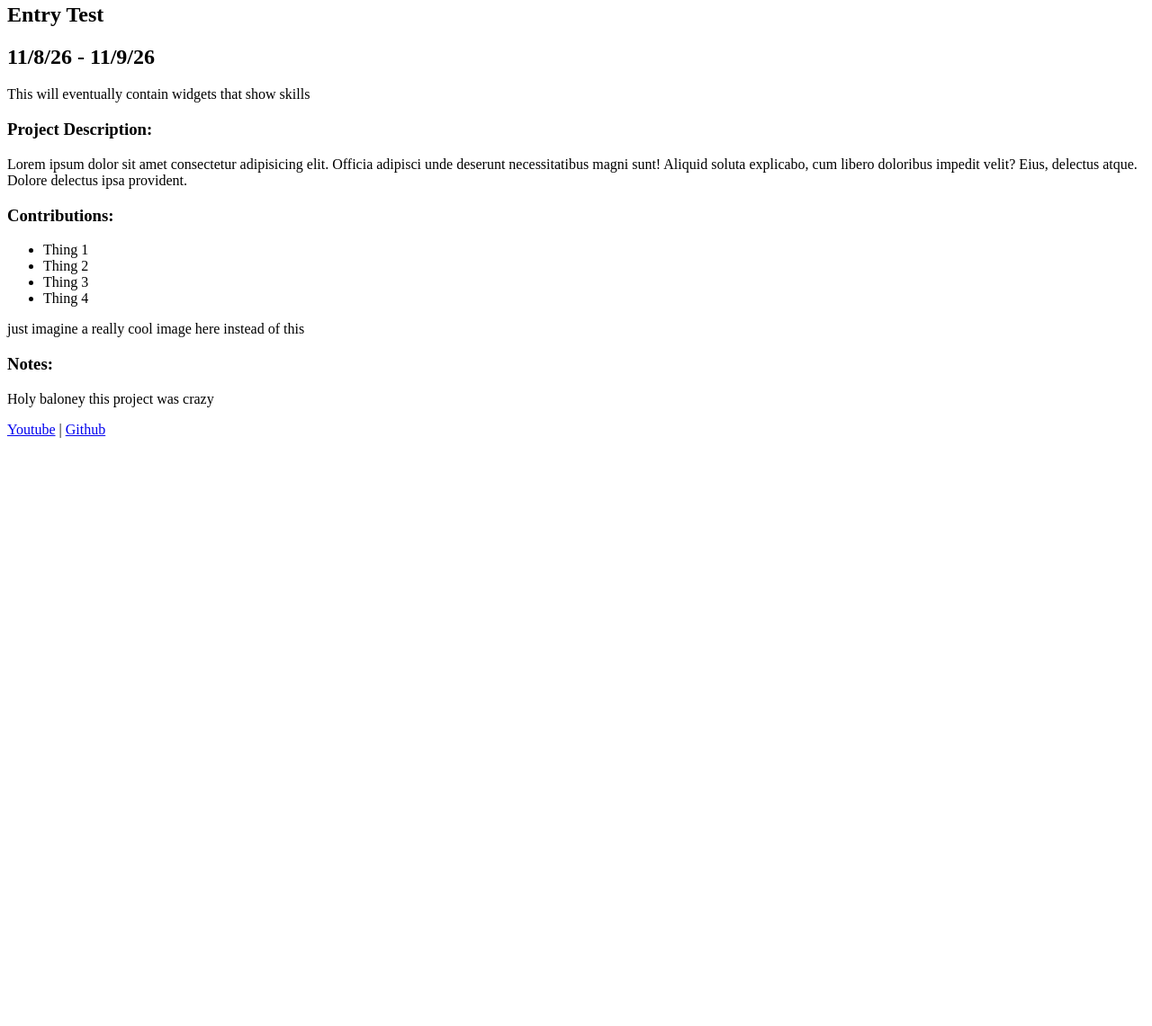
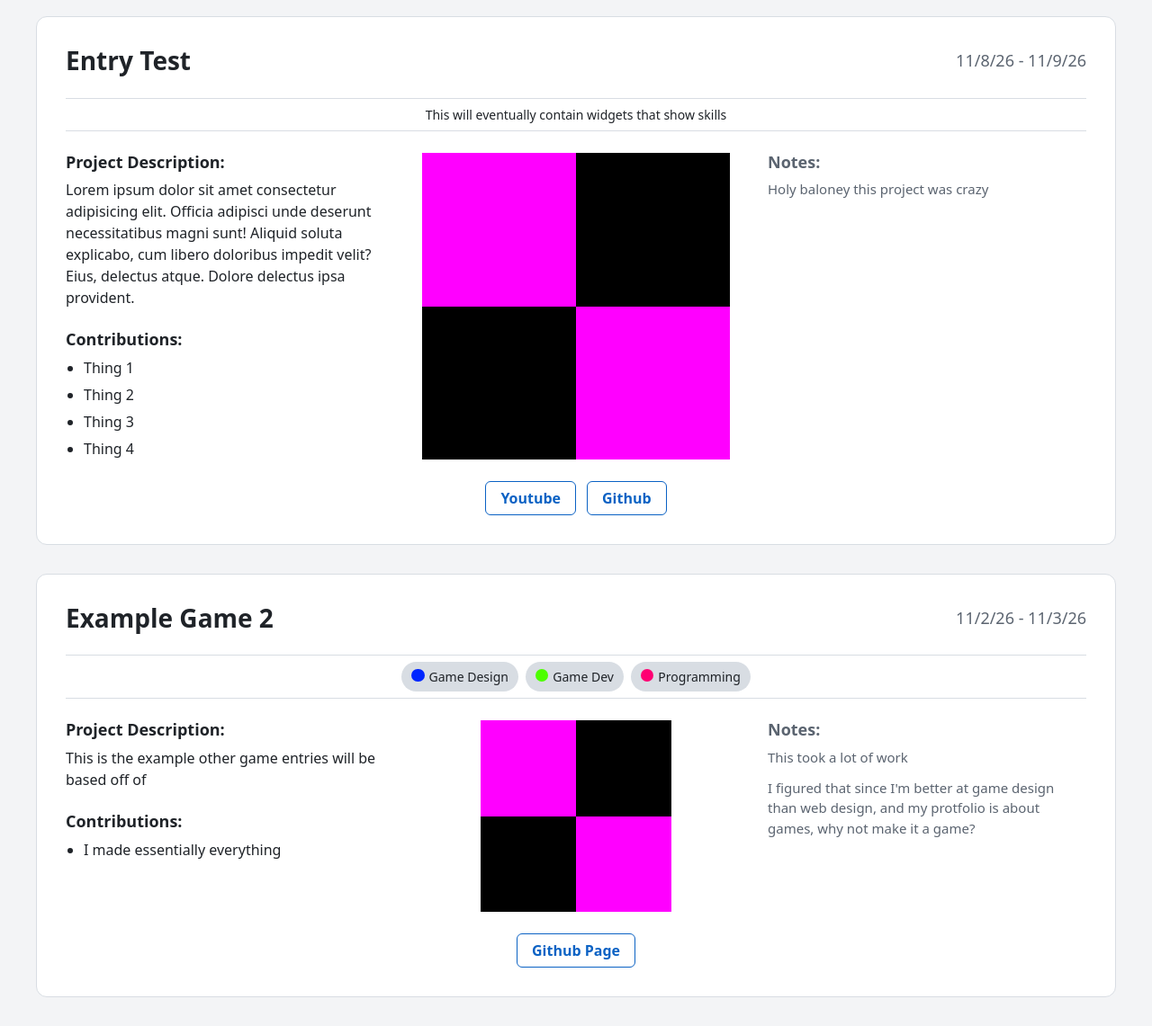
Before and after one commit to ZRedCon/InteractivePortfolio, a plain HTML site: page Webfiles/index.html in a window 1280 px wide. Shown: the part 784-1925 px from the top of the page at 90% size. Before the commit the page ends 1279 px from the top, so only its background shows below. Drawn offline with Linux system fonts and the light colour scheme; no server answers.

Commit message:
Made Web side item display

```diff
--- a/Webfiles/assets/data/game-example-2.json
+++ b/Webfiles/assets/data/game-example-2.json
@@ -1,15 +1,17 @@
 {
 	"name": "Example Game 2",
-	"time": [ "11-2-26", "11-3-26" ],
+	"time": [ "11/2/26", "11/3/26" ],
 	"description": "This is the example other game entries will be based off of",
 	"related-skills": 7,
-	"contribution": "I made essentially everything",
+	"contribution": [
+		"I made essentially everything"
+	],
 	"notes": [
 		"This took a lot of work",
         "I figured that since I'm better at game design than web design, and my protfolio is about games, why not make it a game?"
 	],
-	"main-image": "test1",
-	"slide-show": [ "test1", "test2", "test3" ],
+	"main-image": "Debug/Debug1/pair0",
+	"slide-show": [ "Debug/Debug1/pair0", "Debug/Debug1/pair1" ],
 	"related-links": [
 		{
 			"display-test": "Github Page",
--- a/Webfiles/assets/data/game-example.json
+++ b/Webfiles/assets/data/game-example.json
@@ -1,9 +1,9 @@
 {
 	"name": "Example Game",
-	"time": [ "11-3-26", "11-4-26" ],
+	"time": [ "11/3/26", "11/4/26" ],
 	"description": "_",
 	"related-skills": 0,
-	"contribution": "_",
+	"contribution": [ ],
 	"notes": [
 		"_"
 	],
--- a/Webfiles/index.html
+++ b/Webfiles/index.html
@@ -3,23 +3,25 @@
 <head>
 	<meta charset="utf-8" />
 	<title>Interactive Portfolio</title>
+    <link rel="stylesheet" href="https://cdnjs.cloudflare.com/ajax/libs/font-awesome/7.0.1/css/all.min.css" integrity="sha512-2SwdPD6INVrV/lHTZbO2nodKhrnDdJK9/kg2XD1r9uGqPo1cUbujc+IYdlYdEErWNu69gVcYgdxlmVmzTWnetw==" crossorigin="anonymous" referrerpolicy="no-referrer" class="native-dark-class-original">
 	<meta name="viewport" content="width=device-width, initial-scale=1, maximum-scale=1.0, user-scalable=no">
 	<link rel="shortcut icon" href="assets/images/famicons/famicon-16.png" type="image/x-icon" sizes="16x16">
     <link rel="shortcut icon" href="assets/images/famicons/famicon-32.png" type="image/x-icon" sizes="32x32">
     <link rel="shortcut icon" href="assets/images/famicons/famicon-48.png" type="image/x-icon" sizes="48x48">
     <link rel="stylesheet" href="styles/default-styles.css">
+    <link rel="stylesheet" href="styles/exhibit.css">
     <script src="src/main.js" type="module"></script>
 </head>
 <body>
     <h1>Welcome to the interactive Portfolio!</h1>
     <!-- Godot game window (Godot's Web export writes into the godot/ folder) -->
     <iframe id="godot-frame" src="godot/index.html" title="Interactive Portfolio" allowfullscreen></iframe>
-    <h2>If the project doesn't load below is a purly web side version of the same data</h2>
-
-    <div class="exhibit">
+    <h2>If the project doesn't load below is a purely web side version of the same data</h2>
+    <!-- One exhibit (portfolio entry). Its layout lives in styles/exhibit.css. -->
+    <article class="exhibit">
         <section class="header">
             <h2 class="entry-name">Entry Test</h2>
-            <h2 class="date">11/8/26 - 11/9/26</h2>
+            <p class="date">11/8/26 - 11/9/26</p>
         </section>
         <section class="skills">
             <p>This will eventually contain widgets that show skills</p>
@@ -42,7 +44,7 @@
             </section>
 
             <section class="slide-show">
-                just imagine a really cool image here instead of this
+                <img src="assets/images/Debug/Debug1/pair1.png" alt="Placeholder: magenta and black checkerboard">
             </section>
 
             <section class="text-unimportant">
@@ -52,10 +54,12 @@
 
         </section>
         <section class="links">
-            <a href="https://www.youtube.com/">Youtube</a> |
+            <a href="https://www.youtube.com/">Youtube</a>
             <a href="https://www.youtube.com/">Github</a>
         </section>
-    </div>
+    </article>
+
+    <div id="exhibits"></div>
 
 </body>
 </html>
--- /dev/null
+++ b/Webfiles/src/entryToExhibit.js
@@ -0,0 +1,102 @@
+
+function getHTMLFromEntry(object) {
+    let exhibit = `
+    <article class="exhibit">
+        ${convertToHeader(object)}
+        ${convertToSkills(object[ "related-skills" ])}
+        ${convertToContent(object)}
+        ${convertToLinks(object[ "related-links" ])}
+    </article>`;
+
+    return exhibit;
+}
+
+function convertToHeader(object) {
+    return `<section class="header">
+            <h2 class="entry-name">${object.name}</h2>
+            <p class="date">${object.time[0]} - ${object.time[1]}</p>
+        </section>`;
+}
+
+function convertToContent(object) {
+    return `<section class="content"><section class="text-important">
+                ${convertToDescription(object.description)}
+                ${convertToContribution(object.contribution)}
+            </section>
+            ${convertToSlideShow(object["slide-show"], object.name)}
+            ${convertToNotes(object.notes)}</section>`
+}
+
+function convertToNotes(notes) {
+    let list = `<section class="text-unimportant"><h3>Notes:</h3>`;
+    for (const item of notes) {
+        list += `<p>${item}</p>`;
+    }
+    return list + `</section>`;
+}
+
+function convertToDescription(description) {
+    let desc = `<section class="proj-desc"><h3>Project Description:</h3><p>${description}</p></section>`;
+    return desc;
+}
+
+function convertToContribution(contributions) {
+    let list = `<section class="contribution"><h3>Contributions:</h3><ul>`;
+    for (const item of contributions) {
+        list += `<li>${item}</li>`;
+    }
+    return list + `</ul></section>`;
+}
+
+function convertToLinks(links) {
+    let output = `<section class="links">`;
+    for (const item of links) {
+        output += `<a href="${item["url"]}">${item["display-test"]}</a>`;
+    }
+    return output + `</section>`;
+}
+
+//TODO
+function convertToSlideShow(slideShow, name) {
+    let output = `<section class="slide-show">`;
+
+    for (const item of slideShow) {
+        output += `
+        <img src="assets/images/${item}.png" alt="Image for: ${name}">`;
+    }
+    console.log(output);
+    //return `<section class="slide-show"><img src="assets/images/${slideShow[0]}.png" alt="Placeholder: magenta and black checkerboard"></section>`;
+    return output + `</section>`;
+}
+
+const SKILLS = [
+    "Game Design",
+	"Game Dev",
+	"Programming",
+	"Web Design & Dev",
+	"Music Comp",
+	"Audio Design",
+	"Art",
+	"UI/UX",
+	"Production"
+];
+
+const SEED = 951;
+
+function convertToSkills(skills) {
+    let output = `<section class="skills">`;
+    let index = 0;
+    let value = skills;
+    while (value > 0) {
+        if (value & 1 == 1) {
+            output += `<span class="skill"><div style="background-color: hsl( ${SEED * (index+1)} 100% 50%); "></div><span>${SKILLS[ index ]}</span></span>`;
+        }
+        index++;
+        value >>= 1;
+    }
+    return output + `</section>`;
+}
+
+
+
+export { getHTMLFromEntry }
--- a/Webfiles/src/main.js
+++ b/Webfiles/src/main.js
@@ -1,6 +1,5 @@
-// Each portfolio entry is one JSON file in assets/data/. Browsers can't list a folder, so the file
-// names come from assets/data-index.json, which the Godot project's Portfolio Data plugin keeps
-// up to date.
+import * as ToHTML from './entryToExhibit.js'
+
 const DATA_PATH = "assets/data/";
 const DATA_INDEX_PATH = "assets/data-index.json";
 
@@ -30,4 +29,6 @@ window.onload = async () => {
     const entries = await Promise.all(fileNames.map(loadEntry));
     objects = entries.filter((entry) => entry !== null);
     console.log("DONE!", objects);
+    let conversion = ToHTML.getHTMLFromEntry(objects[0]);
+    document.querySelector("#exhibits").innerHTML += conversion;
 };
--- a/Webfiles/styles/default-styles.css
+++ b/Webfiles/styles/default-styles.css
@@ -1,11 +1,42 @@
+/* Page-wide colors. Other stylesheets (like exhibit.css) use these through var(--name),
+   so changing a value here changes it everywhere. All text colors pass WCAG AA contrast. */
+:root {
+    --color-page: #f3f4f6;      /* page background */
+    --color-surface: #ffffff;   /* exhibit cards */
+    --color-text: #1f2328;      /* main text */
+    --color-muted: #5b6470;     /* secondary text: dates, notes */
+    --color-border: #d8dde3;    /* thin divider lines and card outlines */
+    --color-accent: #0b62c4;    /* links */
+}
+
+/* Makes width/height include padding and borders, so sizes add up the way you'd expect. */
+*,
+*::before,
+*::after {
+    box-sizing: border-box;
+}
+
+body {
+    /* Each OS's own UI font (Segoe UI on Windows, San Francisco on Apple, Roboto on Android). */
+    font-family: system-ui, -apple-system, "Segoe UI", Roboto, "Helvetica Neue", Arial, sans-serif;
+    line-height: 1.5;
+    color: var(--color-text);
+    background-color: var(--color-page);
+}
+
+h1,
+h2,
+h3 {
+    line-height: 1.2;
+}
+
 h1 {
     text-align: center;
 }
 
-/* Godot game window: 16:9 like the project's viewport, capped to 80% of the browser height */
 #godot-frame {
     display: block;
-    width: min(100%, 1280px, calc(80vh * 16 / 9));
+    width: min(100%, calc(80vh * 16 / 9));
     aspect-ratio: 16 / 9;
     margin: 0 auto;
     border: none;
--- /dev/null
+++ b/Webfiles/styles/exhibit.css
@@ -0,0 +1,236 @@
+/* =============================================================================
+   Exhibit: one portfolio entry, laid out from the reference images in
+   assets/images/exhibit-layout-refs/.
+
+   The rules at the top are the THIN (mobile) layout. The @media block at the
+   bottom switches to the WIDE layout once the window is at least 60em wide
+   (960px at the browser's default text size).
+
+   Class -> reference color:
+     .entry-name     red        .date           pink       .skills  orange
+     .proj-desc      yellow     .contribution   green
+     .slide-show     cyan       .text-unimportant  blue (notes)
+     .links          purple
+   ============================================================================= */
+
+.exhibit {
+    --exhibit-gap: 1.25rem;   /* space between sections, and between columns */
+    --exhibit-pad: 1rem;      /* space between the card's edge and its contents */
+
+    display: flex;
+    flex-direction: column;
+    gap: var(--exhibit-gap);
+    max-width: 75rem;         /* past 1200px the exhibit stops growing and stays centered */
+    margin: 2rem auto;
+    padding: var(--exhibit-pad);
+    background-color: var(--color-surface);
+    border: 1px solid var(--color-border);
+    border-radius: 12px;
+    overflow-wrap: anywhere;  /* long words/URLs wrap instead of pushing a column wider */
+}
+
+/* Spacing comes from the flex gaps and the rules below, not the browser's default margins. */
+.exhibit :where(h2, h3, p, ul) {
+    margin: 0;
+}
+
+/* ---- Red + pink: entry name and date ------------------------------------- */
+
+/* Thin: name on one line, date on the line below it. */
+.header {
+    display: flex;
+    flex-direction: column;
+    gap: 0.25rem;
+}
+
+.entry-name {
+    font-size: 1.5rem;
+}
+
+.date {
+    text-align: right;
+    color: var(--color-muted);
+    font-variant-numeric: tabular-nums;   /* every digit is the same width, so dates line up */
+    white-space: nowrap;
+}
+
+/* ---- Orange: skills ------------------------------------------------------ */
+
+.skills {
+    display: flex;
+    flex-wrap: wrap;            /* lots of skills flow onto a second row */
+    justify-content: center;
+    align-items: center;
+    gap: 0.5rem;
+    padding-block: 0.5em;       /* half a character of space above and below the widgets */
+    border-block: 1px solid var(--color-border);
+    font-size: 0.875rem;
+}
+
+.skill {
+    display: inline;
+    border-radius: 9999999px;
+    padding: 6px 11px;
+    background-color: var(--color-border);
+
+}
+
+.skill > div {
+    display: inline-block;
+    border-radius: 50%;
+    width: 0.9rem;
+    height: 0.9rem;
+}
+
+.skill > span {
+    padding-left: 5px;
+}
+
+/* ---- Content: description, contribution, slideshow, notes ---------------- */
+
+.content {
+    display: flex;
+    flex-direction: column;
+    gap: var(--exhibit-gap);
+}
+
+/* Yellow + green. Side by side while each column can be at least 16rem (256px) wide;
+   on narrower screens (phones) they stack, since thinner columns get hard to read. */
+.text-important {
+    display: flex;
+    flex-wrap: wrap;
+    gap: var(--exhibit-gap);
+}
+
+.proj-desc,
+.contribution {
+    flex: 1 1 16rem;            /* same basis + same grow = always the same width */
+}
+
+.exhibit h3 {
+    margin-bottom: 0.5rem;
+    font-size: 1.125rem;
+}
+
+.exhibit p + p {
+    margin-top: 0.75em;
+}
+
+.contribution ul {
+    padding-left: 1.25rem;
+}
+
+.contribution li + li {
+    margin-top: 0.375em;
+}
+
+/* Cyan: the slideshow is a frame, and the image is scaled up or down to fit inside it
+   (centered, never cropped). Because the image is positioned "absolute", its own size
+   never pushes the layout around, and later slides of other sizes won't either. */
+.slide-show {
+    order: -1;                  /* thin: the slideshow comes first in the content */
+    position: relative;
+    aspect-ratio: 16 / 9;
+}
+
+.slide-show img {
+    position: absolute;
+    inset: 0;
+    width: 100%;
+    height: 100%;
+    object-fit: contain;
+    image-rendering: pixelated;
+}
+
+/* An entry with no images: hide the empty frame so the text gets its space. */
+.slide-show:empty {
+    display: none;
+}
+
+/* Blue: notes, smaller and grayer than the main text. */
+.text-unimportant {
+    color: var(--color-muted);
+    font-size: 0.9375rem;
+}
+
+/* ---- Purple: links ------------------------------------------------------- */
+
+.links {
+    display: flex;
+    flex-wrap: wrap;
+    justify-content: center;
+    gap: 0.75rem;
+}
+
+/* Outlined buttons: easy to spot, and big enough to tap on a phone. */
+.links a {
+    padding: 0.375em 1em;
+    border: 1px solid var(--color-accent);
+    border-radius: 6px;
+    color: var(--color-accent);
+    font-weight: 600;
+    text-decoration: none;
+}
+
+.links a:hover {
+    background-color: var(--color-accent);
+    color: var(--color-surface);
+}
+
+/* =============================================================================
+   WIDE layout
+   Between 960px and 1200px the exhibit shrinks with the window; past 1200px
+   it stops growing (see max-width on .exhibit).
+   ============================================================================= */
+@media (min-width: 60em) {
+    .exhibit {
+        --exhibit-gap: 1.5rem;
+        --exhibit-pad: 2rem;
+    }
+
+    /* Name on the far left, date on the far right, both centered on the same line. */
+    .header {
+        flex-direction: row;
+        justify-content: space-between;
+        align-items: center;
+        gap: 1rem;
+    }
+
+    .entry-name {
+        font-size: 1.75rem;
+    }
+
+    .date {
+        font-size: 1.125rem;
+    }
+
+    /* Three columns: [description over contribution] [slideshow] [notes]. */
+    .content {
+        flex-direction: row;
+    }
+
+    .text-important {
+        flex: 1 1 0;
+        flex-direction: column;
+        flex-wrap: nowrap;
+    }
+
+    /* In a column the 16rem basis from above would set their HEIGHT, so turn it off. */
+    .proj-desc,
+    .contribution {
+        flex: none;
+    }
+
+    /* Exactly a third of the content's width, and it never shrinks. The two text columns
+       split what's left evenly, so the slideshow sits dead center, right above the links.
+       Its height stretches to match the tallest text column; the 16:9 aspect-ratio from
+       above now only acts as a minimum, so a short entry can't squash the image. */
+    .slide-show {
+        order: 0;
+        flex: 0 0 calc(100% / 3);
+    }
+
+    .text-unimportant {
+        flex: 1 1 0;
+    }
+}
```
Also changed, not shown: Webfiles/godot/index.html (+1 -1 lines), Webfiles/godot/index.apple-touch-icon.png, Webfiles/godot/index.icon.png, 3 other files.
